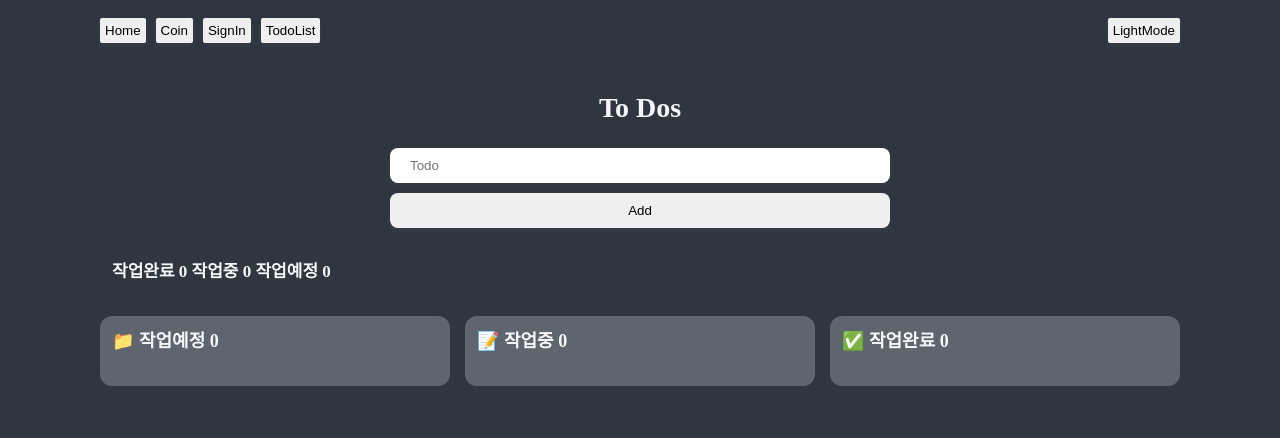
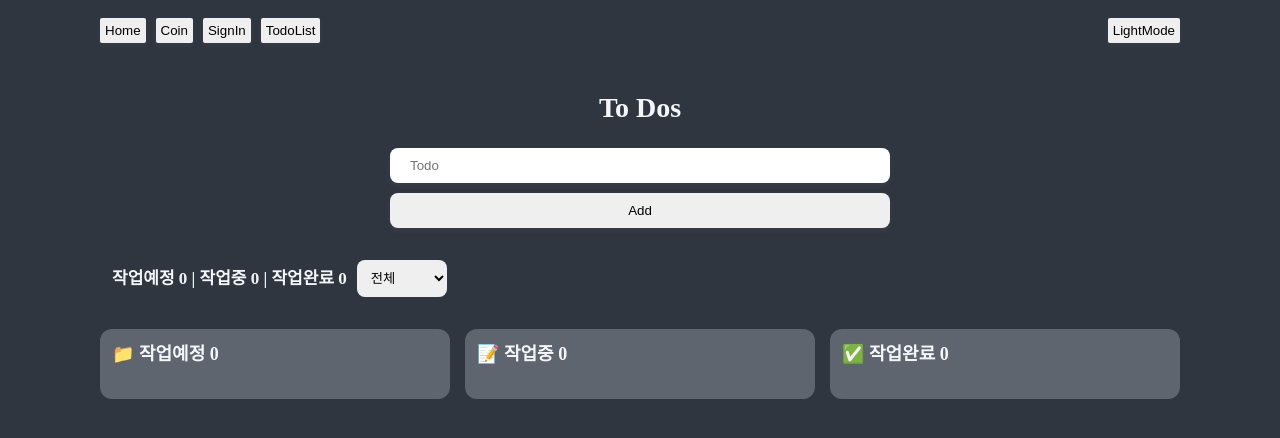
Before and after one commit to moolbum/react-masterclass, a React (Create React App) app: page /todo_list in a window 1280 px wide. Shown: the top 438 px of the page. Built offline with nearby package versions, Linux system fonts and the light colour scheme.

Commit message:
add: enum 값 추가

```diff
--- a/src/atoms/index.ts
+++ b/src/atoms/index.ts
@@ -1,5 +1,5 @@
 import { atom, selector } from "recoil";
-import { ITodo } from "./type";
+import { CategoryType, ITodo } from "./type";
 
 export const isDarkAtom = atom({
   key: "isDark",
@@ -9,6 +9,11 @@ export const isDarkAtom = atom({
 export const toDoState = atom<ITodo[]>({
   key: "toDo",
   default: [],
+});
+
+export const categoryState = atom<CategoryType>({
+  key: "category",
+  default: "ALL",
 });
 
 export const toDoSelector = selector({
--- a/src/atoms/type.ts
+++ b/src/atoms/type.ts
@@ -1,4 +1,11 @@
-export type CategoryType = "TO_DO" | "DOING" | "DONE";
+export type CategoryType = "TO_DO" | "DOING" | "DONE" | "ALL";
+export enum Categorys {
+  TODO = "TO_DO",
+  DOING = "DOING",
+  DONE = "DONE",
+  ALL = "ALL",
+  DELETE = "DELETE",
+}
 
 export interface ITodo {
   id: number;
--- a/src/pages/TodoList/ToDoItem.tsx
+++ b/src/pages/TodoList/ToDoItem.tsx
@@ -2,7 +2,7 @@ import React from "react";
 import { useSetRecoilState } from "recoil";
 import styled from "styled-components";
 import { toDoState } from "../../atoms";
-import { CategoryType, ITodo } from "../../atoms/type";
+import { Categorys, CategoryType, ITodo } from "../../atoms/type";
 
 interface TodoItemProps extends ITodo {
   key: number;
@@ -14,7 +14,7 @@ function ToDoItem({ id, text, category }: TodoItemProps) {
   const onClick = (e: React.MouseEvent<HTMLButtonElement>) => {
     const { name } = e.currentTarget;
 
-    if (name === "DELETE") {
+    if (name === Categorys.DELETE) {
       return setTodos((prev) => prev.filter((item) => item.id !== id));
     }
 
@@ -34,22 +34,22 @@ function ToDoItem({ id, text, category }: TodoItemProps) {
     <StyledToDoItem>
       {text}
       <div className="todo-item-button">
-        {category !== "DOING" && (
-          <button name="DOING" onClick={(e) => onClick(e)}>
+        {category !== Categorys.DOING && (
+          <button name={Categorys.DOING} onClick={(e) => onClick(e)}>
             📝 Doing
           </button>
         )}
-        {category !== "TO_DO" && (
-          <button name="TO_DO" onClick={(e) => onClick(e)}>
+        {category !== Categorys.TODO && (
+          <button name={Categorys.TODO} onClick={(e) => onClick(e)}>
             📁 To Do
           </button>
         )}
-        {category !== "DONE" && (
-          <button name="DONE" onClick={(e) => onClick(e)}>
+        {category !== Categorys.DONE && (
+          <button name={Categorys.DONE} onClick={(e) => onClick(e)}>
             ✅ Done
           </button>
         )}
-        <button name="DELETE" onClick={(e) => onClick(e)}>
+        <button name={Categorys.DELETE} onClick={(e) => onClick(e)}>
           X
         </button>
       </div>
--- a/src/pages/TodoList/index.tsx
+++ b/src/pages/TodoList/index.tsx
@@ -1,15 +1,21 @@
 import React from "react";
-import { useRecoilValue } from "recoil";
+import { useRecoilState, useRecoilValue } from "recoil";
 import styled from "styled-components";
-import { toDoSelector } from "../../atoms";
+import { categoryState, toDoSelector } from "../../atoms";
+import { Categorys, CategoryType } from "../../atoms/type";
 import Typo from "../../components/atoms/Typo";
 import CreateToDo from "./CreateToDo";
 import ToDoItem from "./ToDoItem";
 
-
-
 function TodoList() {
   const [doing, done, toDo] = useRecoilValue(toDoSelector);
+  const [toDoCategory, setToDoCategory] = useRecoilState(categoryState);
+  console.log("toDoCategory>>>>>", toDoCategory);
+
+  const handleCategoryClick = (e: React.FormEvent<HTMLSelectElement>) => {
+    const { value } = e.currentTarget;
+    setToDoCategory(value as CategoryType);
+  };
 
   return (
     <ToDoListContainer>
@@ -17,11 +23,21 @@ function TodoList() {
       <CreateToDo />
       <TaskInfo>
         <Typo size="h6">
-          작업완료 {done.length} 작업중 {doing.length} 작업예정 {toDo.length}
+          작업예정 {toDo.length} | 작업중 {doing.length} | 작업완료{" "}
+          {done.length}
         </Typo>
+
+        <select value={toDoCategory} onInput={handleCategoryClick}>
+          <option value={Categorys.ALL}>전체</option>
+          <option value={Categorys.TODO}>작업예정</option>
+          <option value={Categorys.DOING}>작업중</option>
+          <option value={Categorys.DONE}>작업완료</option>
+        </select>
       </TaskInfo>
 
       <ToDoListWrap>
+        {(toDoCategory === Categorys.TODO ||
+          toDoCategory === Categorys.ALL) && (
           <ToDoList>
             <Typo size="h5">📁 작업예정 {toDo.length}</Typo>
             {toDo.map(({ id, text, category }) => {
@@ -30,6 +46,10 @@ function TodoList() {
               );
             })}
           </ToDoList>
+        )}
+
+        {(toDoCategory === Categorys.DOING ||
+          toDoCategory === Categorys.ALL) && (
           <ToDoList>
             <Typo size="h5">📝 작업중 {doing.length}</Typo>
             {doing.map(({ id, text, category }) => {
@@ -38,6 +58,10 @@ function TodoList() {
               );
             })}
           </ToDoList>
+        )}
+
+        {(toDoCategory === Categorys.DONE ||
+          toDoCategory === Categorys.ALL) && (
           <ToDoList>
             <Typo size="h5">✅ 작업완료 {done.length}</Typo>
             {done.map(({ id, text, category }) => {
@@ -46,6 +70,7 @@ function TodoList() {
               );
             })}
           </ToDoList>
+        )}
       </ToDoListWrap>
     </ToDoListContainer>
   );
@@ -72,7 +97,6 @@ const ToDoListWrap = styled.section`
 
 const ToDoList = styled.ul`
   width: 100%;
-  max-width: 500px;
   padding: 12px;
   border-radius: 12px;
   background: ${({ theme }) => theme.backgroundColor01};
@@ -83,6 +107,15 @@ const ToDoList = styled.ul`
 `;
 
 const TaskInfo = styled.div`
+  display: flex;
   align-self: flex-start;
+  align-items: center;
+
   padding: 12px;
+  gap: 10px;
+
+  select {
+    padding: 10px;
+    border-radius: 8px;
+  }
 `;
--- a/src/styles/GlobalStyle.ts
+++ b/src/styles/GlobalStyle.ts
@@ -34,6 +34,10 @@ const GlobalStyle = createGlobalStyle`
       transform:translateY(2px) ;
     }
   }
+
+  select {
+    border: none;
+  }
 `;
 
 export default GlobalStyle;
```
Also changed, not shown: 1 other file (tests, documents, lock files or other folders). Lines whose indentation alone changed are shown as unchanged.
